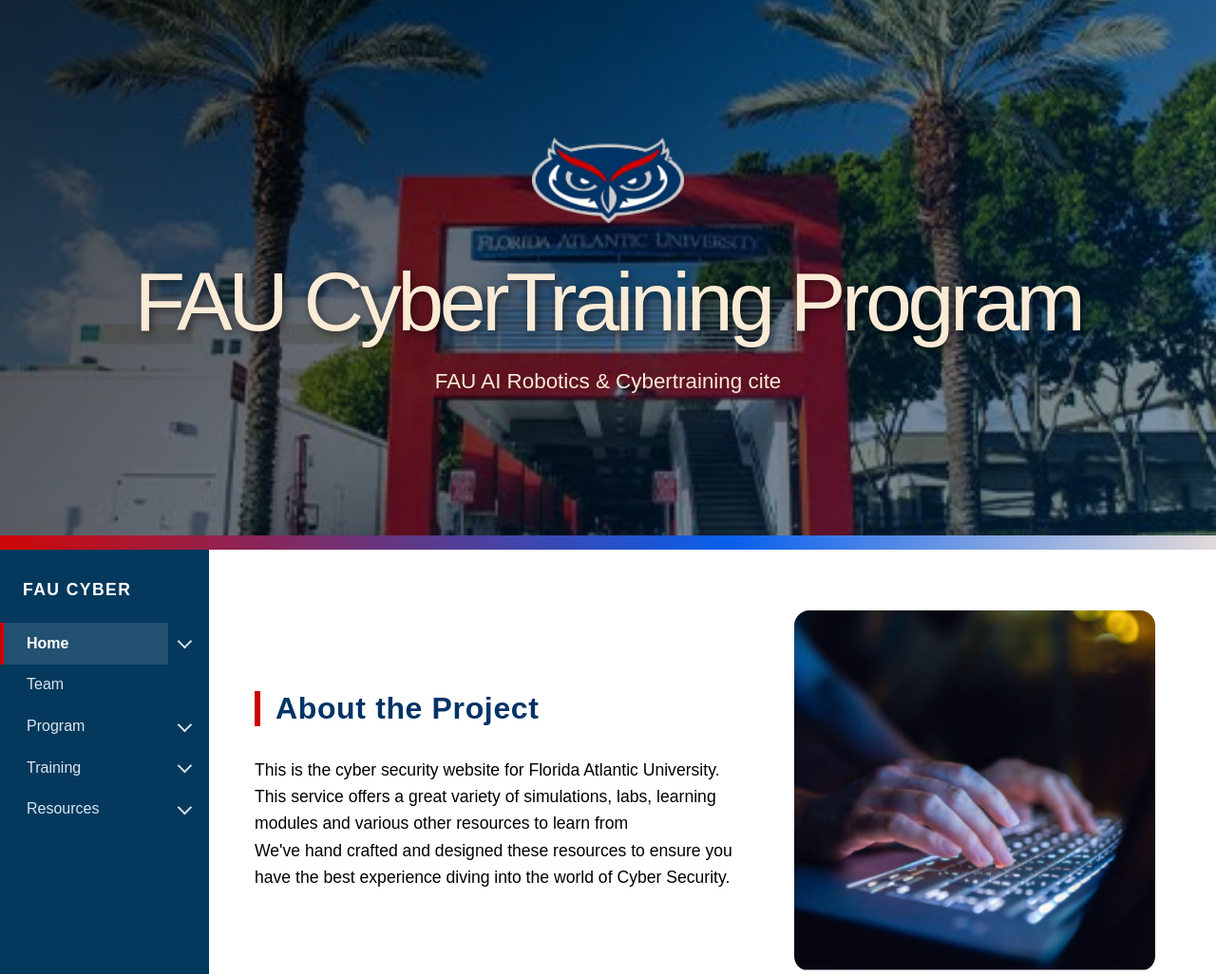
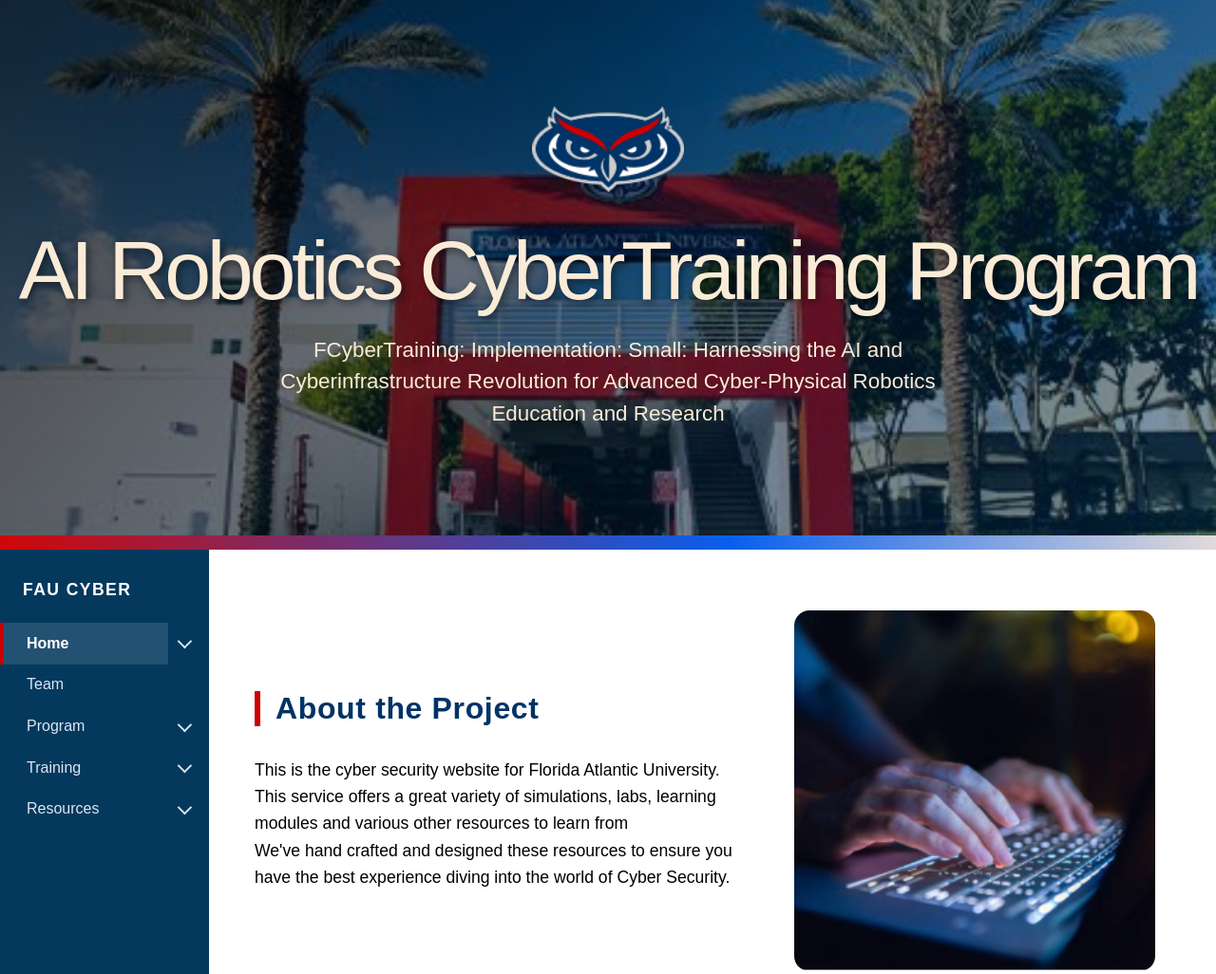
Before and after one commit to AI-Robotics-CyberTraining/FAUAIRoboticsCyberTraining, a plain HTML site: page index.html in a window 1280 px wide. Shown: the top 1026 px of the page at 95% size. Drawn offline with Linux system fonts and the light colour scheme.

Commit message:
Update index.html

```diff
--- a/index.html
+++ b/index.html
@@ -14,8 +14,9 @@
   <header class="banner-top" id="top">
     <div class="banner-theme">
       <img class="banner-logo" src="owlhead-logo.png" alt="FAU Owls logo">
-      <h1 class="banner-title">FAU CyberTraining Program</h1>
-      <p class="banner-subtitle">FAU AI Robotics & Cybertraining cite</p>
+      <h1 class="banner-title">AI Robotics CyberTraining Program</h1>
+      <p class="banner-subtitle">FCyberTraining: Implementation: Small: Harnessing the AI and Cyberinfrastructure Revolution for Advanced Cyber-Physical Robotics Education and Research</p>
+
     </div>
   </header>
   <div class="bar"></div>
```
